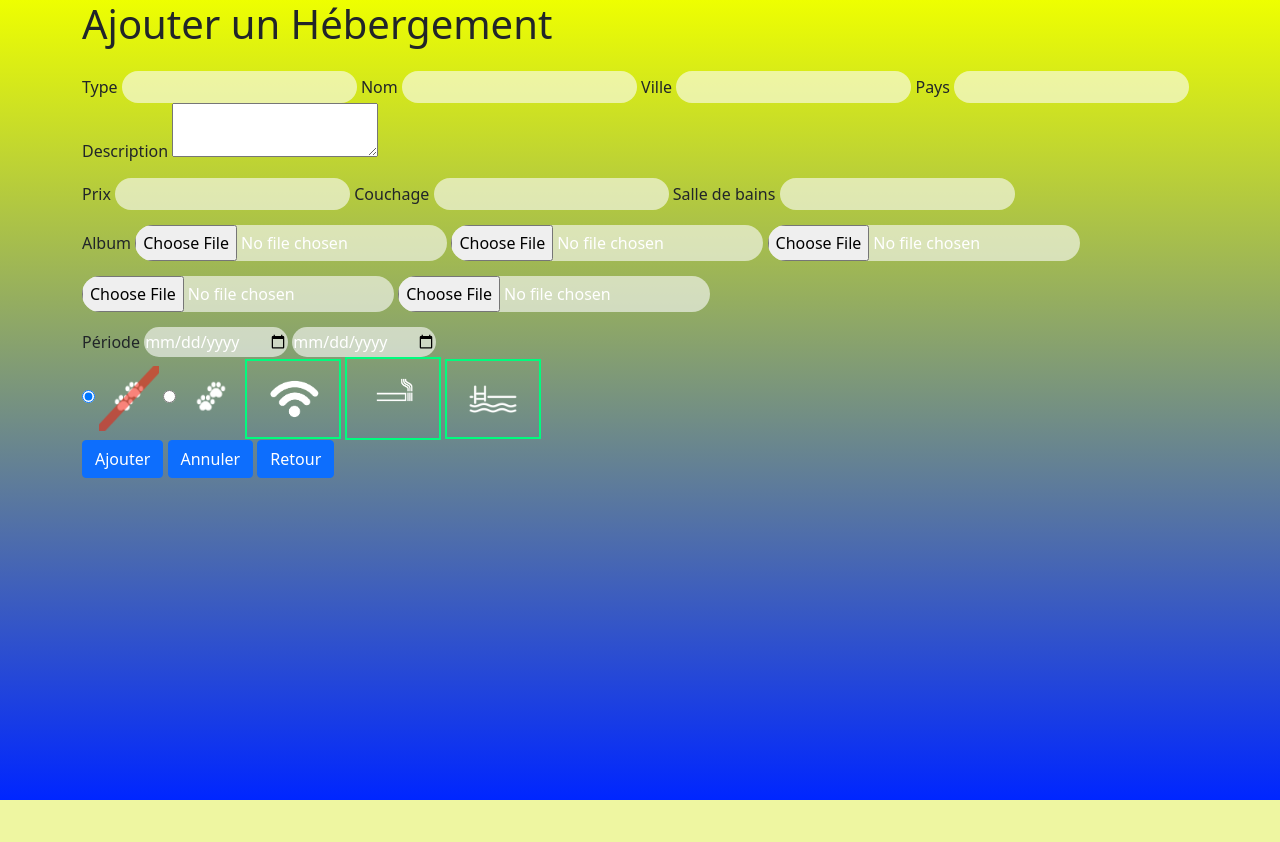
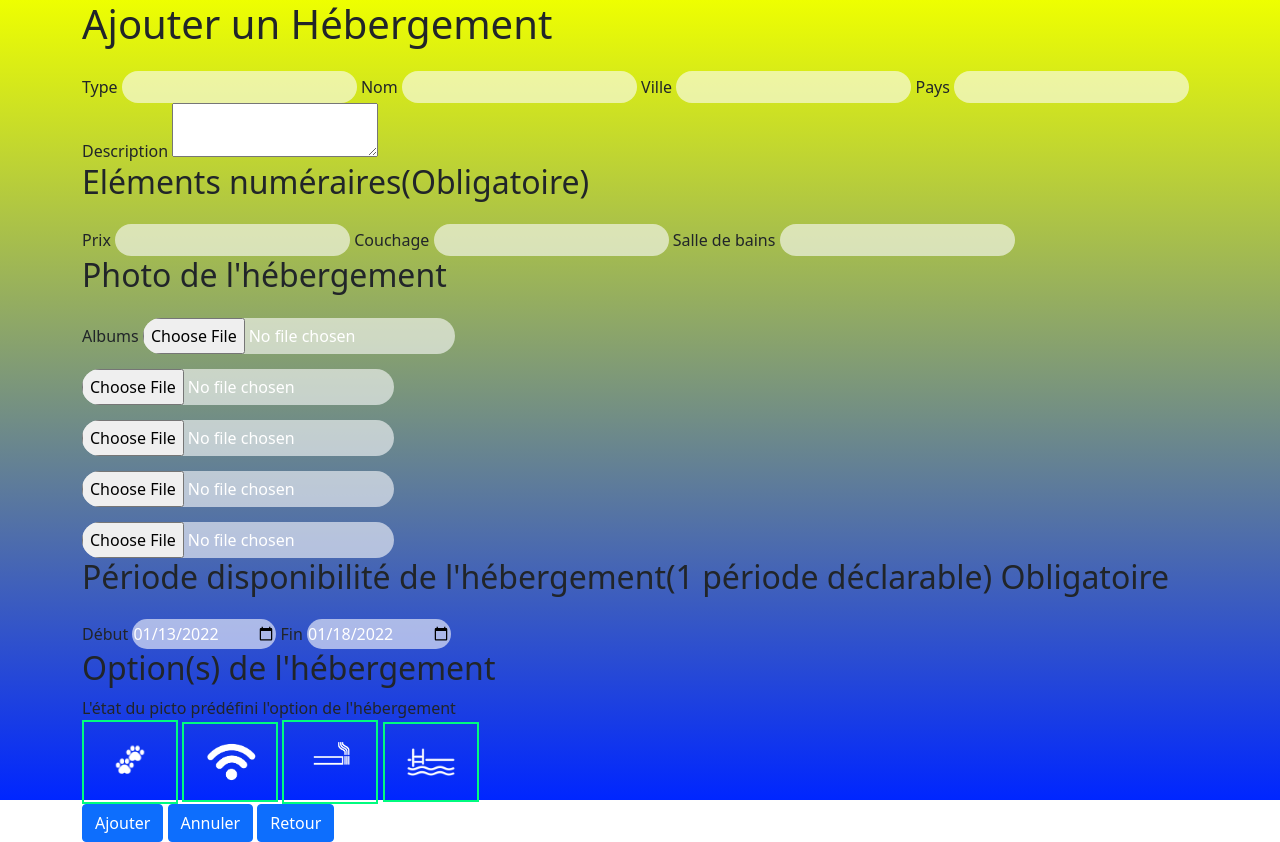
Before and after one commit to codeuronline/Aux2Alpes, a PHP site: page /dev/add.php in a window 1280 px wide. Before the commit the page ends 800 px from the top, so only its background shows below. Run offline with PHP 8.4, Linux system fonts and the light colour scheme.

Commit message:
back-dev18

```diff
--- a/dev/add.php
+++ b/dev/add.php
@@ -1,6 +1,73 @@
 <?php
 session_start();
 // il faut d'abord traité la table periode et albums pour ensuite traiter traiter la table hebergement
+if ($_POST) {
+    if (
+        isset($_POST['categorie']) && !empty($_POST['categorie'])
+        && isset($_POST['nom']) && !empty($_POST['nom'])
+        && isset($_POST['ville']) && !empty($_POST['ville'])
+        && isset($_POST['pays']) && !empty($_POST['pays'])
+        && isset($_POST['description']) && !empty($_POST['description'])
+
+        && isset($_POST['prix']) && !empty($_POST['prix'])
+        && isset($_POST['couchage']) && !empty($_POST['couchage'])
+        && isset($_POST['sdb']) && !empty($_POST['sdb'])
+
+        && isset($_FILES['photo1']) && !empty($_FILES['photo1'])
+
+        && isset($_POST['debut']) && !empty($_POST['debut'])
+        && isset($_POST['fin']) && !empty($_POST['fin'])
+
+        && isset($_POST['chien']) && !empty($_POST['chien'])
+        && isset($_POST['wifi']) && !empty($_POST['prix'])
+        && isset($_POST['fumeur']) && !empty($_POST['fumeur'])
+        && isset($_POST['piscine']) && !empty($_POST['piscine'])
+    ) {
+        require_once 'connect.php';
+        $form['categorie'] = strip_tags($_POST['categorie']);
+        $form['nom'] = strip_tags($_POST['nom']);
+        $form['ville'] = strip_tags($_POST['ville']);
+        $form['pays'] = strip_tags($_POST['pays']);
+        $form['description'] = strip_tags($_POST['description']);
+        $form['prix'] = strip_tags($_POST['prix']);
+        $form['couchage'] = strip_tags($_POST['couchage']);
+        $form['sdb'] = strip_tags($_POST['sdb']);
+        $form['debut'] = strip_tags($_POST['debut']);
+        $form['fin'] = strip_tags($_POST['fin']);
+        $form['animaux'] = strip_tags($_POST['chien']);
+        $form['wifi'] = strip_tags($_POST['wifi']);
+        $form['fumeur'] = strip_tags($_POST['fumeur']);
+        $form['piscine'] = strip_tags($_POST['piscine']);
+        $extensionsAutorisees_image = array(".jpeg", ".jpg");
+        $rep_photo = $_SERVER['DOCUMENT_ROOT'] . strstr($_SERVER['SCRIPT_NAME'], basename($_SERVER['SCRIPT_FILENAME']), true);
+
+        for ($i = 1; $i < 6; $i++) {
+            if (empty($_FILES['photo' . $i]['name'])) {
+                $form['photo' . $i] = "";
+            } elseif (is_uploaded_file($_FILES['photo' . $i]['tmp_name'])) {
+                // test si le repertoire de destination exist sinon il le crée
+                IsDir_or_CreateIt("photo");
+
+                $maphoto = $_FILES['Cover']['name'];
+                $extension = substr($moncover, strrpos($moncover, '.'));
+                //$extension1 = pathinfo($_FILES['Cover']['name'], PATHINFO_EXTENSION);
+                //echo '||' . $extension1 . '||' . $extension . '||</br>';
+                // Contrôle de l'extension du fichier
+                if (!(in_array($extension, $extensionsAutorisees_image))) {
+                    die(MSG_PROBLEM_ADD_IMAGE);
+                } else {
+                    $form['photo' . $i] = "/" . $form['categorie'] . '_' . $form[''] . '_' . $i . $extension;
+                    rename($_FILES['photo' . $i]['tmp_name'], $rep_photo . $form['photo' . $i]);
+                }
+            } else {
+                $form['Cover'] = "";
+            }
+        }
+        require_once 'close.php';
+    } else {
+        $_SESSION['erreur'] = "le formulaire est incomplet";
+    }
+}
 
 ?>
 <!DOCTYPE html>
@@ -20,11 +87,18 @@
     <main class="container">
         <div class="row">
             <section class="col-12">
+                <?php
+                if (!empty($_SESSION['erreur'])) {
+                    echo '<DIV class="alert alert-danger" role="alert">' . $_SESSION['erreur'] . '
+                    </DIV>';
+                    $_SESSION['erreur'] = "";
+                }
+                ?>
                 <h1>Ajouter un Hébergement</h1>
-                <form method="post" action="">
+                <form method="post" action="add.php">
                     <div class="form-group">
                         <label for="categorie">Type</label>
-                        <input type="text" id="categorie" name="categorie" class="form-controls">
+                        <input type="text" id="categorie" name="categorie" class="form-controls" required>
                         <label for="nom">Nom</label>
                         <input type="text" id="nom" name="nom" class="form-controls">
                         <label for="ville">Ville</label>
@@ -39,6 +113,7 @@
                     </div>
                     <!--element numeraire-->
                     <div class="form-group">
+                        <h2>Eléments numéraires(Obligatoire)</h2>
                         <label for="prix">Prix</label>
                         <input type="number" id="Prix" name="Prix" class="form-controls">
                         <label for="couchage">Couchage</label>
@@ -49,12 +124,14 @@
                     <!--album photo de l hebergement-->
                     <!--on besoin  id l'herbergement pour creer une entree dans albums -->
                     <div class="form-group">
-                        <label for="Album">Album</label>
-                        <input type="file" id="photo1" name="photo1" class="form-controls" accept=".jpg, .jpeg">
-                        <input type="file" id="photo2" name="photo2" class="form-controls" accept=".jpg, .jpeg">
-                        <input type="file" id="photo3" name="photo3" class="form-controls" accept=".jpg, .jpeg">
-                        <input type="file" id="photo4" name="photo4" class="form-controls" accept=".jpg, .jpeg">
-                        <input type="file" id="photo5" name="photo5" class="form-controls" accept=".jpg, .jpeg">
+                        <h2>Photo de l'hébergement</h2>
+                        <label for="Album">Albums</label>
+                        <input type="file" id="photo1" name="photo1" class="form-controls" accept=".jpg, .jpeg"
+                            required><br>
+                        <input type="file" id="photo2" name="photo2" class="form-controls" accept=".jpg, .jpeg"><br>
+                        <input type="file" id="photo3" name="photo3" class="form-controls" accept=".jpg, .jpeg"><br>
+                        <input type="file" id="photo4" name="photo4" class="form-controls" accept=".jpg, .jpeg"><br>
+                        <input type="file" id="photo5" name="photo5" class="form-controls" accept=".jpg, .jpeg"><br>
                     </div>
                     <!--creation en cascadeentree dans albums et entree dans periode-->
 
@@ -63,17 +140,24 @@
 
                     </div>
 
+
                     <div class="form-group">
+                        <h2>Période disponibilité de l'hébergement(1 période déclarable) Obligatoire</h2>
                         <!--on besoin  id l'herbergement pour creer une entree dans periode -->
-                        <label for="periode">Période</label>
-                        <input type="date" id="h_debut" name="debut" class="form-controls">
-                        <input type="date" id="h_fin" name="fin" class="form-controls">
+                        <label for="fin">Début</label>
+                        <input type="date" id="debut" name="debut" class="form-controls"
+                            value="<?= date('Y-m-d', time()); ?>" required>
+                        <label for="fin">Fin</label>
+                        <input type="date" id="fin" name="fin" class="form-controls"
+                            value="<?php echo date('Y-m-d', strtotime("+5 day")); ?>" required>
                     </div>
                     <div class="form-group">
-                        <input type="radio" name="animaux" class="animaux demoyes" id="animaux-a" checked value="false">
-                        <label for="animaux-a"><img src='../image/animauxpictorouge.png' width="60" alt=''></label>
-                        <input type="radio" name="aniamux" class="animaux demono" id="animaux-b" value="true">
-                        <label for="aniamux-b"><img src="../image/animauxpicto.png" width="60" alt=""></label>
+                        <h2>Option(s) de l'hébergement</h2>
+                        L'état du picto prédéfini l'option de l'hébergement <br>
+                        <input type="radio" name="chien" class="chien demoyes" id="chien-a" checked value="false">
+                        <label for="chien-a"><img src='../image/animauxpictorouge.png' width="60" alt=''></label>
+                        <input type="radio" name="chien" class="chien demono" id="chien-b" value="true">
+                        <label for="chien-b"><img src="../image/animauxpicto.png" width="60" alt=""></label>
 
                         <input type="radio" name="wifi" class="wifi demoyes" id="wifi-a" checked value="false">
                         <label for="wifi-a"><img src='../image/wifipictorouge.png' width="60" alt=''></label>
--- a/dev/index.php
+++ b/dev/index.php
@@ -33,8 +33,8 @@
                 ?>
                 <h1>Liste des Hébergement(s)</h1>
                 <table class="table">
-                    <th>Id_Hebergement</th>
-                    <th>Id_categorie</th>
+                    <th>Id Hébergement</th>
+                    <th>Catégorie</th>
                     <th>Nom</th>
                     <th>prix</th>
                     <th>adresse</th>
@@ -49,8 +49,6 @@
                             <td><?= $hebergement['Nom'] ?></td>
                             <td><?= $hebergement['prix'] ?></td>
                             <td><?= $hebergement['adresse'] ?></td>
-                            <td><?= $hebergement['coordonnee_GPS'] ?></td>
-                            <td><?= $hebergement['vacant'] ?></td>
                             <td><a href="details.php?Id_Hebergement=<?= $hebergement['Id_Hebergement'] ?>">Voir<a></td>
                         </tr>
                         <?php }
```
